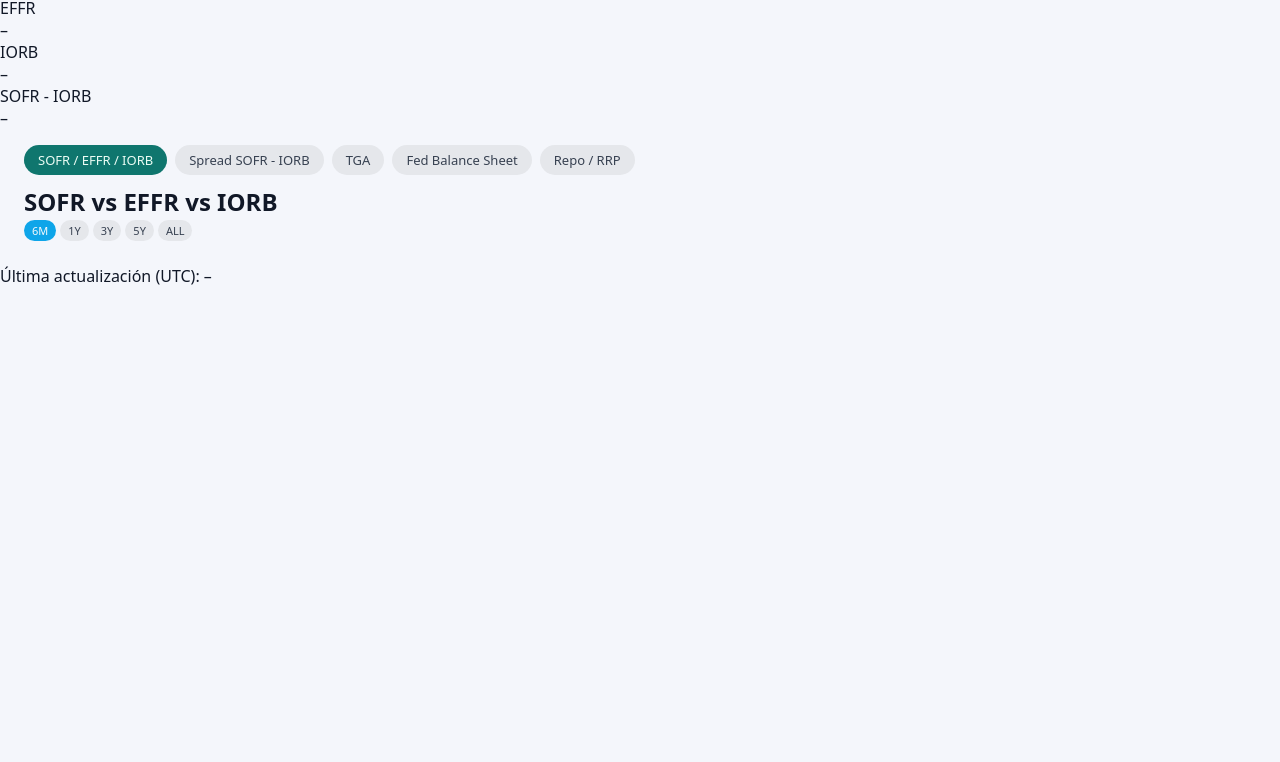
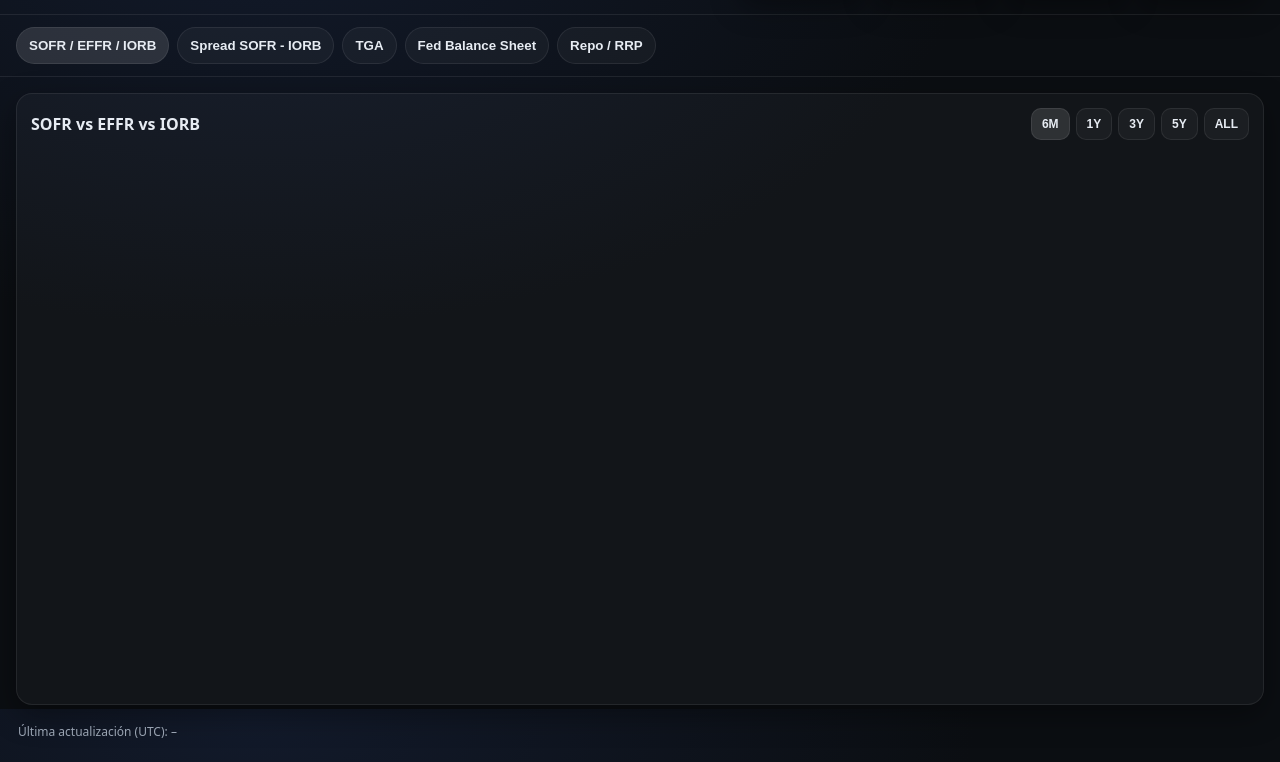
Before and after one commit to joaquinbolea/plumber-dashboard, a plain HTML site: page index.html in a window 1280 px wide. Shown: the part 91-853 px from the top of the page. Before the commit the page ends 800 px from the top, so only its background shows below. Drawn offline with nearby package versions, Linux system fonts and the light colour scheme; no server answers.

Commit message:
styles.css

```diff
--- a/styles.css
+++ b/styles.css
@@ -1,151 +1,144 @@
-* {
-  box-sizing: border-box;
-  margin: 0;
-  padding: 0;
-  font-family: system-ui, -apple-system, BlinkMacSystemFont, "Segoe UI", sans-serif;
+:root{
+  --bg: #0b0e12;
+  --panel: #111621;
+  --muted: #9aa4b2;
+  --text: #e7ecf3;
+  --border: rgba(255,255,255,0.08);
+  --shadow: 0 10px 30px rgba(0,0,0,0.35);
+  --radius: 16px;
 }
 
-body {
-  background: #f4f6fb;
-  color: #111827;
+*{ box-sizing: border-box; }
+html, body{ height: 100%; }
+body{
+  margin: 0;
+  font-family: system-ui, -apple-system, Segoe UI, Roboto, Arial, sans-serif;
+  background: radial-gradient(1200px 700px at 20% 0%, #121a2b 0%, var(--bg) 60%);
+  color: var(--text);
 }
 
-.top-bar {
-  padding: 16px 24px;
-  background: #0f172a;
-  color: #f9fafb;
+.topbar{
   display: flex;
+  justify-content: space-between;
   align-items: center;
-  justify-content: space-between;
+  padding: 18px 20px;
+  gap: 16px;
+  border-bottom: 1px solid var(--border);
 }
 
-.top-bar h1 {
+.brand-title{
+  font-weight: 800;
+  letter-spacing: 0.12em;
   font-size: 18px;
+}
+.brand-sub{
+  color: var(--muted);
+  font-size: 12px;
+  margin-top: 4px;
+}
+
+.cards{
+  display: grid;
+  grid-template-columns: repeat(4, minmax(110px, 1fr));
+  gap: 10px;
+  min-width: 520px;
+}
+.card{
+  background: rgba(255,255,255,0.04);
+  border: 1px solid var(--border);
+  border-radius: 14px;
+  padding: 10px 12px;
+  box-shadow: var(--shadow);
+}
+.card-label{
+  font-size: 12px;
+  color: var(--muted);
+}
+.card-value{
+  font-size: 18px;
+  font-weight: 700;
+  margin-top: 6px;
+}
+
+.tabs{
+  display: flex;
+  gap: 8px;
+  padding: 12px 16px;
+  overflow-x: auto;
+  border-bottom: 1px solid var(--border);
+}
+.tab-button{
+  background: rgba(255,255,255,0.04);
+  border: 1px solid var(--border);
+  color: var(--text);
+  padding: 10px 12px;
+  border-radius: 999px;
+  cursor: pointer;
+  white-space: nowrap;
   font-weight: 600;
 }
-
-.last-update {
-  font-size: 13px;
-  opacity: 0.7;
+.tab-button.active{
+  background: rgba(255,255,255,0.12);
 }
 
-/* Cards */
-
-.cards-row {
-  display: grid;
-  grid-template-columns: repeat(4, minmax(0, 1fr));
-  gap: 12px;
-  padding: 12px 24px 0 24px;
+.main{
+  padding: 16px;
 }
 
-.metric-card {
-  background: #ffffff;
-  border-radius: 10px;
-  padding: 10px 12px;
-  box-shadow: 0 1px 3px rgba(15, 23, 42, 0.08);
+.panel{
+  display: none;
+  background: rgba(255,255,255,0.03);
+  border: 1px solid var(--border);
+  border-radius: var(--radius);
+  padding: 14px;
+  box-shadow: var(--shadow);
 }
-
-.metric-label {
-  font-size: 12px;
-  color: #6b7280;
-}
-
-.metric-value {
-  margin-top: 4px;
-  font-size: 18px;
-  font-weight: 600;
-}
-
-/* Tabs */
-
-.tabs {
-  display: flex;
-  flex-wrap: wrap;
-  gap: 8px;
-  padding: 16px 24px 0 24px;
-}
-
-.tab-button {
-  border: none;
-  border-radius: 999px;
-  padding: 6px 14px;
-  background: #e5e7eb;
-  color: #374151;
-  font-size: 13px;
-  cursor: pointer;
-}
-
-.tab-button.active {
-  background: #0f766e;
-  color: #ecfdf5;
-}
-
-/* Panels */
-
-.panel {
-  display: none;
-  padding: 10px 24px 24px 24px;
-}
-
-.panel.active {
+.panel.active{
   display: block;
 }
 
-.panel-header {
+.panel-head{
   display: flex;
   justify-content: space-between;
   align-items: center;
-  margin-bottom: 6px;
+  gap: 12px;
+  margin-bottom: 10px;
+}
+.panel-head h2{
+  margin: 0;
+  font-size: 16px;
 }
 
-.panel-header h2 {
-  font-size: 14px;
+.range-buttons{
+  display: flex;
+  gap: 6px;
+  flex-wrap: wrap;
+}
+.range-btn{
+  border: 1px solid var(--border);
+  background: rgba(255,255,255,0.04);
+  color: var(--text);
+  padding: 8px 10px;
+  border-radius: 10px;
+  cursor: pointer;
   font-weight: 600;
+  font-size: 12px;
+}
+.range-btn.active{
+  background: rgba(255,255,255,0.12);
 }
 
-.range-buttons {
-  display: inline-flex;
-  gap: 4px;
+.chart-wrap{
+  width: 100%;
+  min-height: 540px;
+}
+#chart-sofr, #chart-spread, #chart-tga, #chart-walcl, #chart-repo{
+  width: 100%;
 }
 
-.range-btn {
-  border-radius: 999px;
-  border: none;
-  padding: 3px 8px;
-  font-size: 11px;
-  background: #e5e7eb;
-  color: #374151;
-  cursor: pointer;
+.footer{
+  margin-top: 12px;
+  color: var(--muted);
+  font-size: 12px;
+  padding: 6px 2px;
 }
-
-.range-btn.active {
-  background: #0ea5e9;
-  color: #f9fafb;
-}
-
-/* Charts */
-
-.chart-wrapper {
-  margin-top: 6px;
-  background: #ffffff;
-  border-radius: 12px;
-  box-shadow: 0 1px 3px rgba(15, 23, 42, 0.08);
-  padding: 8px 12px 12px 12px;
-}
-
-.chart-main {
-  width: 100%;
-  height: 460px;
-}
-
-/* Responsive */
-
-@media (max-width: 900px) {
-  .cards-row {
-    grid-template-columns: repeat(2, minmax(0, 1fr));
-  }
-
-  .chart-main {
-    height: 360px;
-  }
-}
```
